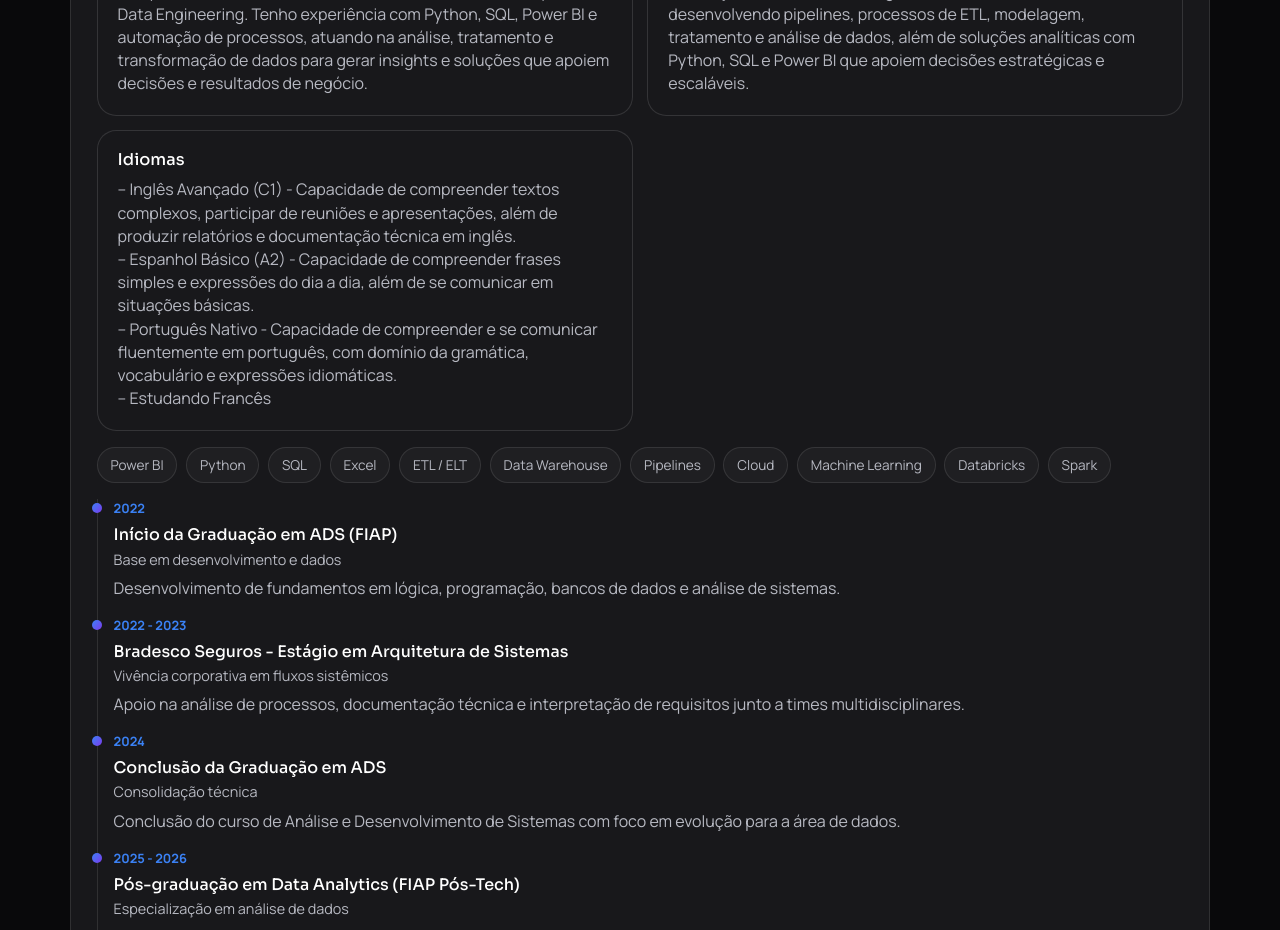
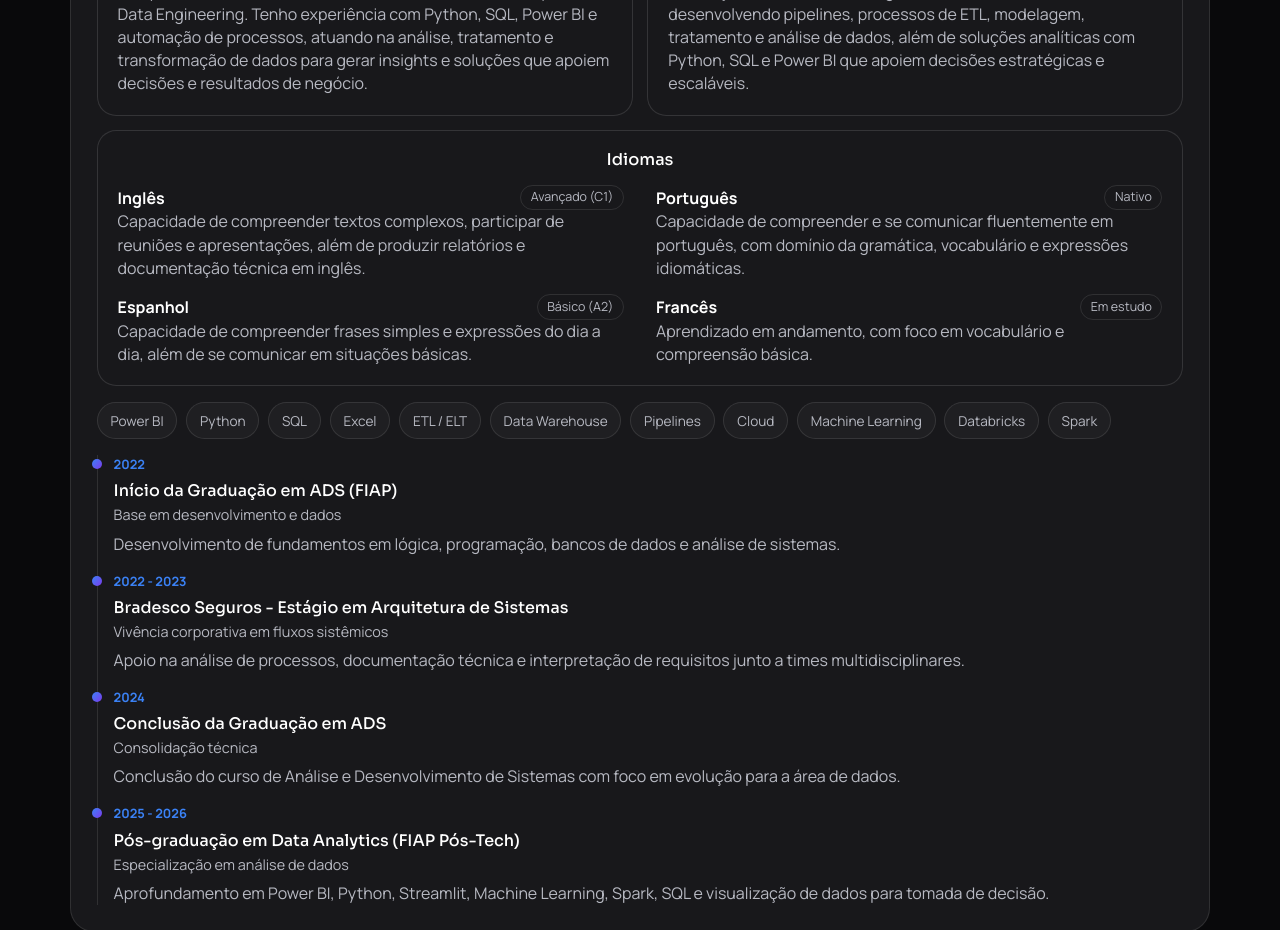
Before and after one commit to KauanAltino/meu-portifolio, a React (Vite) app: page / in a window 1280 px wide. Shown: the part 1020-1950 px from the top of the page. Built offline with nearby package versions, Linux system fonts and the light colour scheme.

Commit message:
aprimorando a parte de idiomas

```diff
--- a/src/components/AboutSection.tsx
+++ b/src/components/AboutSection.tsx
@@ -17,6 +17,33 @@ export default function AboutSection() {
     'Spark',
   ]
 
+  const languages = [
+    {
+      name: 'Inglês',
+      level: 'Avançado (C1)',
+      description:
+        'Capacidade de compreender textos complexos, participar de reuniões e apresentações, além de produzir relatórios e documentação técnica em inglês.',
+    },
+    {
+      name: 'Espanhol',
+      level: 'Básico (A2)',
+      description:
+        'Capacidade de compreender frases simples e expressões do dia a dia, além de se comunicar em situações básicas.',
+    },
+  ]
+  const languages2 = [
+      {
+      name: 'Português',
+      level: 'Nativo',
+      description:
+        'Capacidade de compreender e se comunicar fluentemente em português, com domínio da gramática, vocabulário e expressões idiomáticas.',
+    },
+    {
+      name: 'Francês',
+      level: 'Em estudo',
+      description: 'Aprendizado em andamento, com foco em vocabulário e compreensão básica.',
+    },
+  ]
   return (
     <section id="sobre" className="section-shell">
       <SectionTitle
@@ -41,22 +68,39 @@ export default function AboutSection() {
             tratamento e análise de dados, além de soluções analíticas com Python, SQL e Power BI que apoiem decisões estratégicas e escaláveis.
           </p>
         </GlassCard>
-        <div>
-          <GlassCard>
-            <h3>Idiomas</h3>
-            <p>
-              -- Inglês Avançado (C1) - Capacidade de compreender textos complexos, participar de reuniões e apresentações,
-              além de produzir relatórios e documentação técnica em inglês.
-            </p>
-            <p>
-              -- Espanhol Básico (A2) - Capacidade de compreender frases simples e expressões do dia a dia, além de se comunicar em situações básicas.
-            </p>
-            <p>
-              -- Português Nativo - Capacidade de compreender e se comunicar fluentemente em português, com domínio da gramática, vocabulário e expressões idiomáticas.
-            </p>
-            <p>
-              -- Estudando Francês
-            </p>
+        <div className="about-languages">
+          <GlassCard className="about-languages-card">
+            <h3 style={{ textAlign: 'center' }}>Idiomas</h3>
+
+            <div className="language-columns">
+              <ul className="language-list">
+                {languages.map((language) => (
+                  <li key={language.name}>
+                    <div className="language-item-head">
+                      <strong>{language.name}</strong>
+                      <span className="language-level">
+                        {language.level}
+                      </span>
+                    </div>
+                    <p>{language.description}</p>
+                  </li>
+                ))}
+              </ul>
+
+              <ul className="language-list">
+                {languages2.map((language) => (
+                  <li key={language.name}>
+                    <div className="language-item-head">
+                      <strong>{language.name}</strong>
+                      <span className="language-level">
+                        {language.level}
+                      </span>
+                    </div>
+                    <p>{language.description}</p>
+                  </li>
+                ))}
+              </ul>
+            </div>
           </GlassCard>
         </div>
       </div>
--- a/src/styles/globals.css
+++ b/src/styles/globals.css
@@ -380,6 +380,47 @@ h4 {
 
 .about-grid--two p {
   line-height: 1.45;
+}
+
+.about-languages {
+  grid-column: 1 / -1;
+  display: flex;
+  justify-content: center;
+}
+
+.about-languages-card {
+  width: 100%;
+  max-width: 1100px;
+}
+
+.language-item-head {
+  display: flex;
+  align-items: center;
+  justify-content: space-between;
+  gap: 0.6rem;
+}
+
+.language-level {
+  border: 1px solid var(--line-color);
+  border-radius: 999px;
+  padding: 0.15rem 0.6rem;
+  color: var(--text-secondary);
+  font-size: 0.78rem;
+  white-space: nowrap;
+}
+
+.language-columns {
+  display: grid;
+  grid-template-columns: 4fr 4fr;
+  gap: 2rem;
+}
+
+.language-list {
+  display: grid;
+  gap: 0.9rem;
+  margin: 0.4rem 0 0;
+  padding: 0;
+  list-style: none;
 }
 
 .about-grid h3,
```
